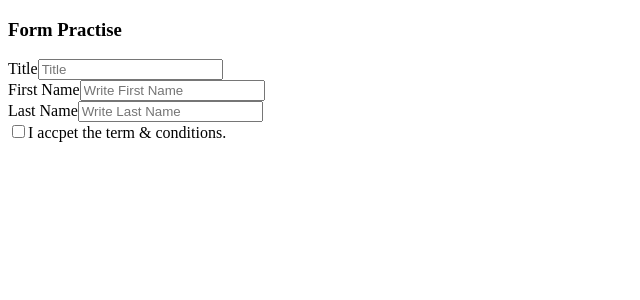
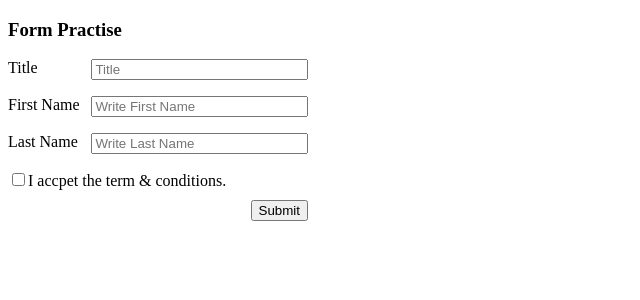
Before and after one commit to Junejune95/Angular__Practise, an Angular app: page / in a window 1280 px wide. Shown: the top 300 px of the page, without its empty margins (0-640 px from the left). Built offline with nearby package versions, Linux system fonts and the light colour scheme.

Commit message:
add style for form

```diff
--- a/src/app/form-practise/form.component.css
+++ b/src/app/form-practise/form.component.css
@@ -0,0 +1,22 @@
+form {
+  width: 300px;
+}
+
+.field {
+  display: flex;
+  margin-bottom: 16px;
+}
+
+.field label {
+  width: 120px;
+}
+
+.field input {
+  width: 100%;
+}
+
+.button-panel {
+  display: flex;
+  justify-content: end;
+  margin-top: 10px;
+}
--- a/src/app/form-practise/form.component.html
+++ b/src/app/form-practise/form.component.html
@@ -2,15 +2,15 @@
 
 <div class="container">
   <form>
-    <div>
+    <div class="field">
       <label for="title">Title</label>
       <input type="text" id="title" placeholder="Title" />
     </div>
-    <div>
+    <div class="field">
       <label for="firstname">First Name</label>
       <input type="text" id="firstname" placeholder="Write First Name" />
     </div>
-    <div>
+    <div class="field">
       <label for="lastname">Last Name</label>
       <input type="text" id="lastname" placeholder="Write Last Name" />
     </div>
@@ -18,5 +18,8 @@
       <input type="checkbox" id="term" />
       <label for="term">I accpet the term & conditions.</label>
     </div>
+    <div class="button-panel">
+      <button type="button">Submit</button>
+    </div>
   </form>
 </div>
```
